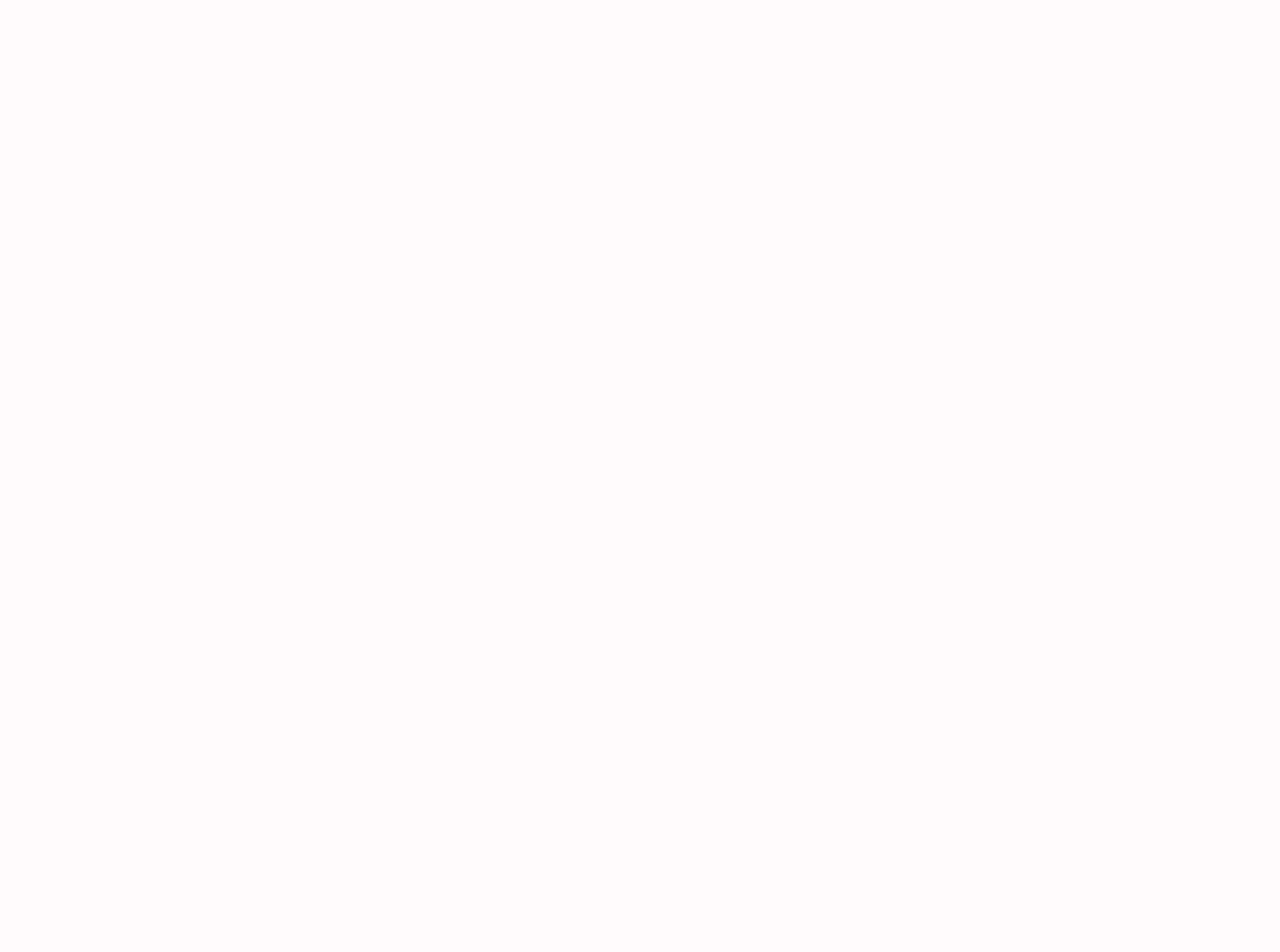
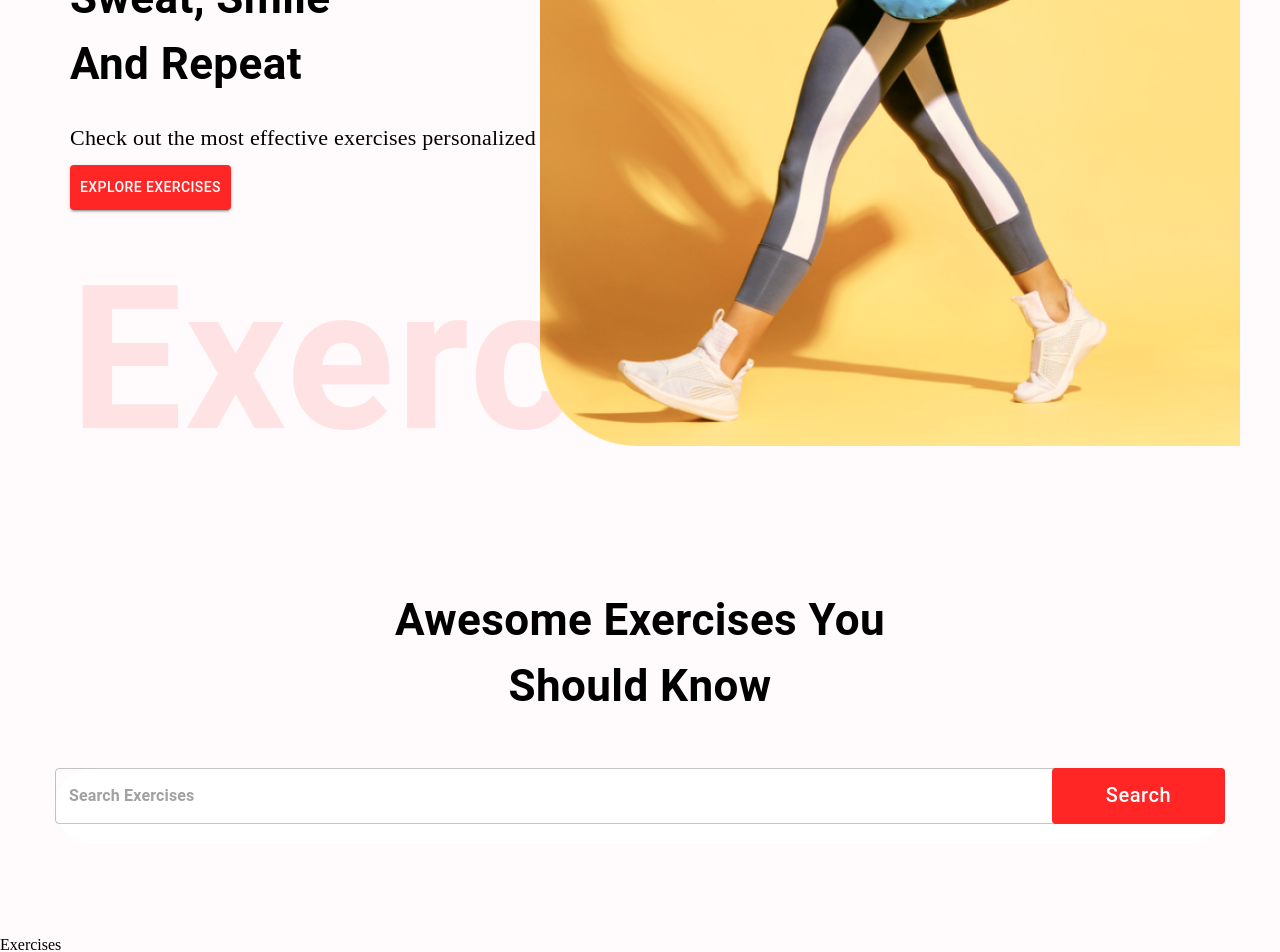
Before and after one commit to danieltrusca/MaterialUi-React-Projects, a React (Create React App) app: page / in a window 1280 px wide. Shown: the part 420-1372 px from the top of the page. Before the commit the page ends 800 px from the top, so only its background shows below. Built offline with nearby package versions, Linux system fonts and the light colour scheme.

Commit message:
design HeroBanner and SearchExercises

```diff
--- a/src/components/HeroBanner.jsx
+++ b/src/components/HeroBanner.jsx
@@ -1,9 +1,70 @@
-import React from 'react'
+import React from "react";
+
+import { Box, Typography, Button } from "@mui/material";
+
+import HeroBannerImage from "../assets/images/banner.png";
 
 const HeroBanner = () => {
   return (
-    <div>HeroBanner</div>
-  )
-}
+    <Box
+      sx={{
+        mt: { lg: "212px", xs: "70px" },
+        ml: { sm: "50px" },
+        position: "relative",
+        p: "20px",
+      }}
+    >
+      <Typography
+        sx={{ color: "#FF2625", fontWeight: "600", fontSize: "26px" }}
+      >
+        Fitness Club
+      </Typography>
+      <Typography
+        sx={{
+          fontWeight: "700",
+          fontSize: { xs: "40px", lg: "44px" },
+          mb: "23px",
+          mt: "30px",
+        }}
+      >
+        Sweat, Smile <br />
+        And Repeat
+      </Typography>
+      <Typography
+        sx={{
+          fontSize: "22px",
+          fontFamily: "Alegreya",
+          lineHeight: "35px",
+          mb: "10px",
+        }}
+      >
+        Check out the most effective exercises personalized to you
+      </Typography>
+      <Button
+        variant="contained"
+        sx={{ backgroundColor: "#FF2625", p: "10px" }}
+        href="#exercises"
+      >
+        Explore Exercises
+      </Button>
+      <Typography
+        sx={{
+          fontWeight: "600",
+          fontSize: "200px",
+          color: "#FF2625",
+          opacity: "0.1",
+          display: { lg: "block", xs: "none" },
+        }}
+      >
+        Exercise
+      </Typography>
+      <img
+        src={HeroBannerImage}
+        alt="hero-banner"
+        className="hero-banner-img"
+      />
+    </Box>
+  );
+};
 
-export default HeroBanner
+export default HeroBanner;
--- a/src/components/SearchExercises.jsx
+++ b/src/components/SearchExercises.jsx
@@ -1,9 +1,65 @@
-import React from 'react'
+import React, { useState, useEffect } from "react";
+
+import { Box, Button, Stack, TextField, Typography } from "@mui/material";
 
 const SearchExercises = () => {
+  const [search, setSearch] = useState("");
+
+  const handleSearch = async () => {
+    if (search) {
+      // fetch data
+    }
+  };
   return (
-    <div>SearchExercises</div>
-  )
-}
+    <Stack
+      sx={{
+        alignItems: "center",
+        justifyContent: "center",
+        mt: "37px",
+        p: "20px",
+      }}
+    >
+      <Typography
+        fontWeight={700}
+        sx={{ fontSize: { lg: "44px", xs: "30px" } }}
+        mb="49px"
+        textAlign="center"
+      >
+        Awesome Exercises You <br /> Should Know
+      </Typography>
+      <Box position="relative" mb="72px">
+        <TextField
+          sx={{
+            height: "76px",
+            input: { fontWeight: "700", border: "none", borderRadius: "4px" },
+            width: { lg: "1170px", xs: "350px" },
+            backgroundColor: "#fff",
+            borderRadius: "40px",
+          }}
+          value={search}
+          onChange={(e) => setSearch(e.target.value.toLowerCase())}
+          placeholder="Search Exercises"
+          type="text"
+        />
+        <Button
+          className="search-btn"
+          sx={{
+            bgcolor: "#FF2625",
+            color: "#fff",
+            textTransform: "none",
+            width: { lg: "173px", xs: "80px" },
+            height: "56px",
+            position: "absolute",
+            right: "0px",
+            fontSize: { lg: "20px", xs: "14px" },
+          }}
+          onClick={handleSearch}
+        >
+          Search
+        </Button>
+      </Box>
+    </Stack>
+  );
+};
 
-export default SearchExercises
+export default SearchExercises;
```
Also changed, not shown: src/utils/fetchData.js (added), 1 other file (tests, documents, lock files or other folders).
